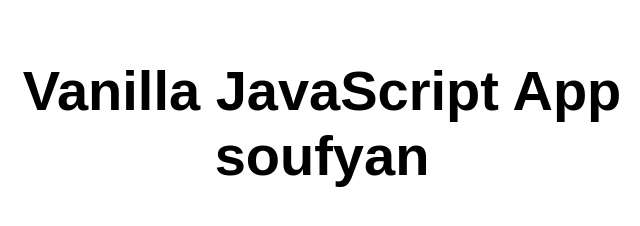
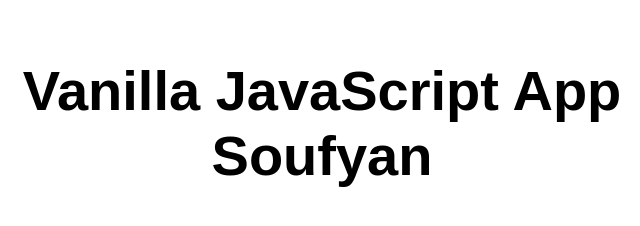
Before and after one commit to Soufiii/Opslag-Soufyan, a website: page src/index.html in a window 1280 px wide. Shown: the full height of the page, 318-958 px from the left. Drawn offline with Linux system fonts and the light colour scheme.

Commit message:
Update index.html

```diff
--- a/src/index.html
+++ b/src/index.html
@@ -5,12 +5,12 @@
   <meta charset="UTF-8">
   <meta name="viewport" content="width=device-width, initial-scale=1.0">
   <link rel="stylesheet" href="styles.css">
-  <title>Vanilla JavaScript App Soufyan test</title>
+  <title>Vanilla JavaScript App Soufyan </title>
 </head>
 
 <body>
   <main>
-    <h1>Vanilla JavaScript App soufyan</h1>
+    <h1>Vanilla JavaScript App Soufyan</h1>
   </main>
 </body>
 
```
